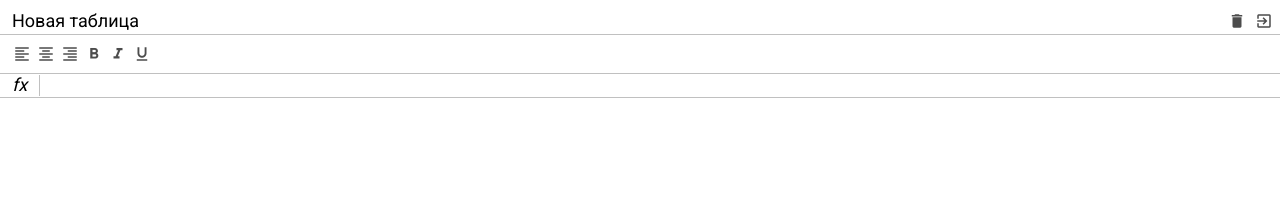
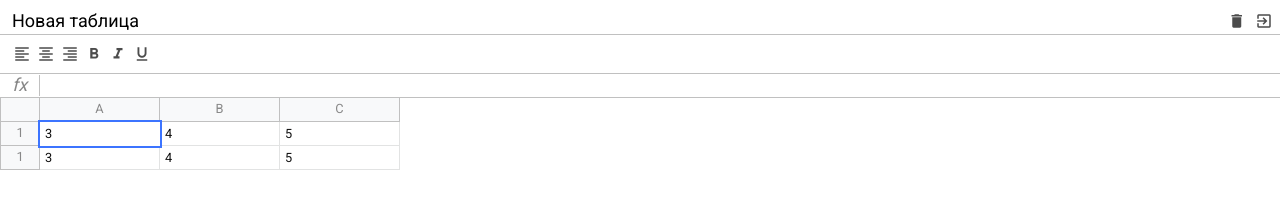
Before and after one commit to Makentosh/Excel-JS, a website built with webpack: page src/index.html in a window 1280 px wide. Built offline with nearby package versions, Linux system fonts and the light colour scheme.

Commit message:
styled cells

```diff
--- a/src/index.html
+++ b/src/index.html
@@ -23,8 +23,6 @@
         <div class="button">
           <i class="material-icons">exit_to_app</i>
         </div>
-        </div>
-
       </div>
     </div>
     <div class="excel__toolbar">
@@ -54,7 +52,38 @@
       </div>
     </div>
     <div class="excel__table">
+      <div class="row">
+        <div class="row-info"></div>
+        <div class="row-data">
+          <div class="column">
+            A
+          </div>
+          <div class="column">
+            B
+          </div>
+          <div class="column">
+            C
+          </div>
+        </div>
+      </div>
 
+      <div class="row">
+        <div class="row-info">1</div>
+        <div class="row-data">
+          <div class="cell selected" contenteditable>3</div>
+          <div class="cell" contenteditable>4</div>
+          <div class="cell" contenteditable>5</div>
+        </div>
+      </div>
+      <div class="row">
+        <div class="row-info">1</div>
+        <div class="row-data">
+          <div class="cell" contenteditable>3</div>
+          <div class="cell" contenteditable>4</div>
+          <div class="cell" contenteditable>5</div>
+        </div>
+      </div>
+    </div>
   </div>
 </div>
 </div>
--- a/src/scss/_variables.scss
+++ b/src/scss/_variables.scss
@@ -3,3 +3,5 @@ $border-color: #c0c0c0;
 $toolbar-height: 40px;
 $formula-height: 24px;
 $info-cell-width: 40px;
+$row-height: 24px;
+$cell-width: 120px;
--- a/src/scss/index.scss
+++ b/src/scss/index.scss
@@ -20,4 +20,7 @@ body {
 .excel {
   position: relative;
   color: #888;
+  max-width: 100%;
+  height: 100%;
+  font-size: .8rem;
 }
--- a/src/scss/table.scss
+++ b/src/scss/table.scss
@@ -3,5 +3,67 @@
 
 
 .excel__table {
+  position: absolute;
+  left: 0;
+  right: 0;
+  top: $header-height + $toolbar-height + $formula-height;
+  overflow: auto;
+  padding-bottom: 2px;
 
+
+  & .row {
+    display: flex;
+    align-items: center;
+    flex-direction: row;
+    min-height: 20px;
+    height: $row-height;
+  }
+
+  & .row-info {
+    display: flex;
+    justify-content: center;
+    align-items: center;
+    min-width: $info-cell-width;
+    height: 100%;
+    border: 1px solid $border-color;
+    background: #f8f9fa;
+    border-top: none;
+  }
+
+  & .row-data {
+    display: flex;
+    height: 100%;
+  }
+
+  & .column {
+    display: flex;
+    justify-content: center;
+    align-items: center;
+    background: #f8f9fa;
+    min-width: 40px;
+    width: $cell-width;
+    border: 1px solid $border-color;
+    height: 100%;
+    border-top: 0;
+    border-left: 0;
+  }
+
+  & .cell {
+    min-width: 40px;
+    padding: 5px;
+    width: $cell-width;
+    height: 100%;
+    border: 1px solid #e2e3e3;
+    border-top: 0;
+    border-left: 0;
+    color: #111;
+    white-space: nowrap;
+    outline: none;
+
+    &.selected {
+      border: none;
+      outline: 2px solid #3c74ff;
+      z-index: 2;
+    }
+  }
 }
```
Lines whose indentation alone changed are shown as unchanged.
